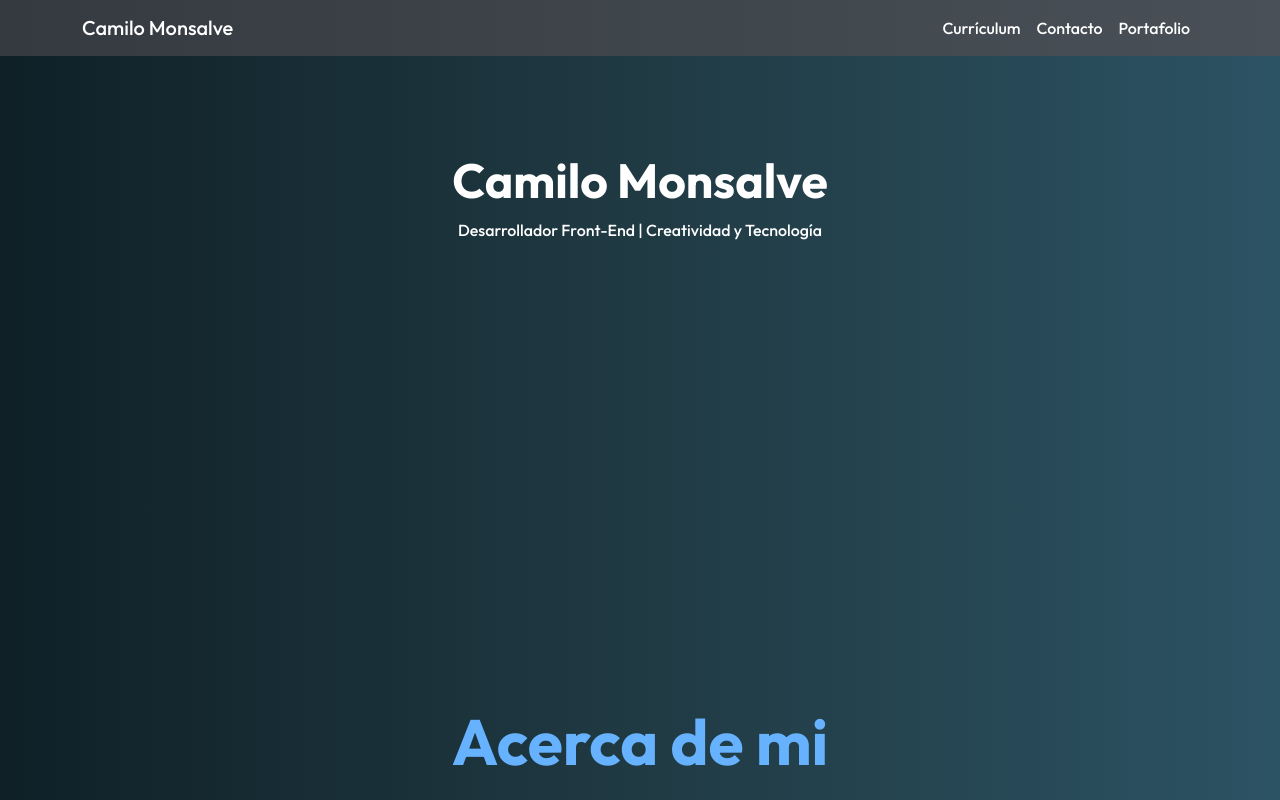
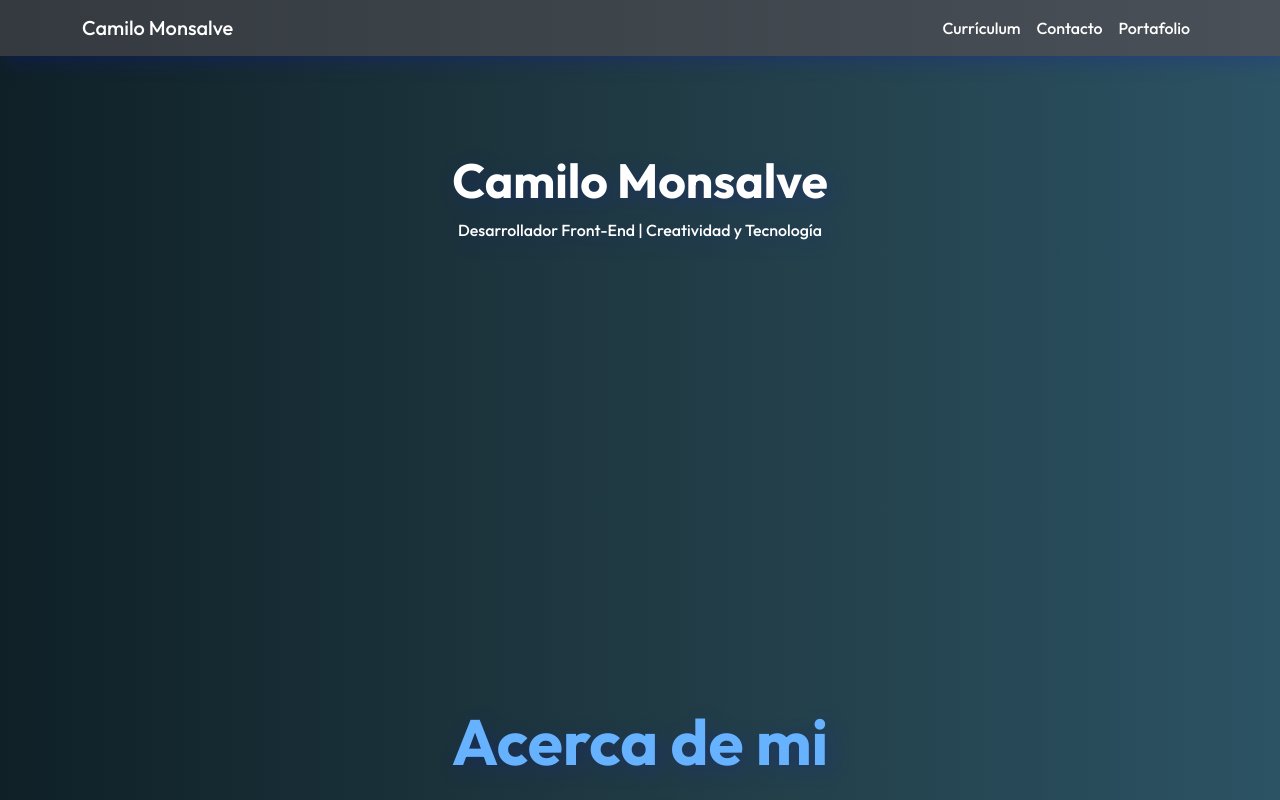
Before and after one commit to Miloo01/camilo.github.io, a plain HTML site: page index.html in a window 1280 px wide. Shown: the top 800 px of the page. Drawn offline with nearby package versions, Linux system fonts and the light colour scheme.

```diff
--- a/assets/CSS/style.css
+++ b/assets/CSS/style.css
@@ -5,6 +5,7 @@
 	background-color: #f8f9fa;
 	background: linear-gradient(to right, #0f2027, #203a43, #2c5364);
 	color: white;
+	filter: drop-shadow(5px 5px 10px rgba(10, 17, 218, 0.2));
 }
 
 .navbar {
--- a/assets/CSS/style2.css
+++ b/assets/CSS/style2.css
@@ -1,6 +1,7 @@
 body {
 	font-family: "Outfit", sans-serif;
 	background-color: #f8f9fa;
+
 }
 
 .navbar {
@@ -15,7 +16,7 @@
 header {
 	background: linear-gradient(rgba(0, 0, 0, 0.6), rgba(0, 0, 0, 0.6)),
 		url("https://images.unsplash.com/photo-1509395176047-4a66953fd231")
-			center/cover no-repeat;
+		center/cover no-repeat;
 	color: white;
 	padding: 6rem 2rem;
 	text-align: center;
```
Also changed, not shown: index.html (+1 -1 lines), 1 other file.
